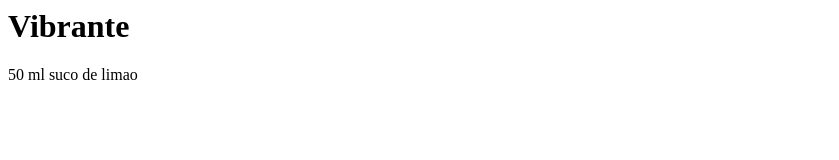
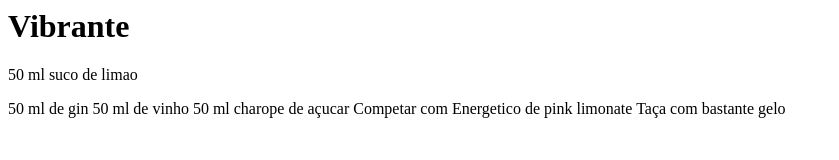
Before and after one commit to Senatore23/Senatore23.github.io, a plain HTML site: page index.html in a window 1280 px wide. Shown: the whole page, without its empty margins (0-839 px from the left). Drawn offline with Linux system fonts and the light colour scheme.

Commit message:
index.html

```diff
--- a/index.html
+++ b/index.html
@@ -5,5 +5,10 @@
     <Body>
     <h1> Vibrante </h1>
     <p> 50 ml suco de limao</p>
+    <p1> 50 ml de gin</p1>
+    <p2> 50 ml de vinho</p2>
+    <p3> 50 ml charope de açucar</p3>
+    <p4> Competar com Energetico de pink limonate</p4>
+    <p5> Taça com bastante gelo</p5>
     </Body>
 </Html>
```
